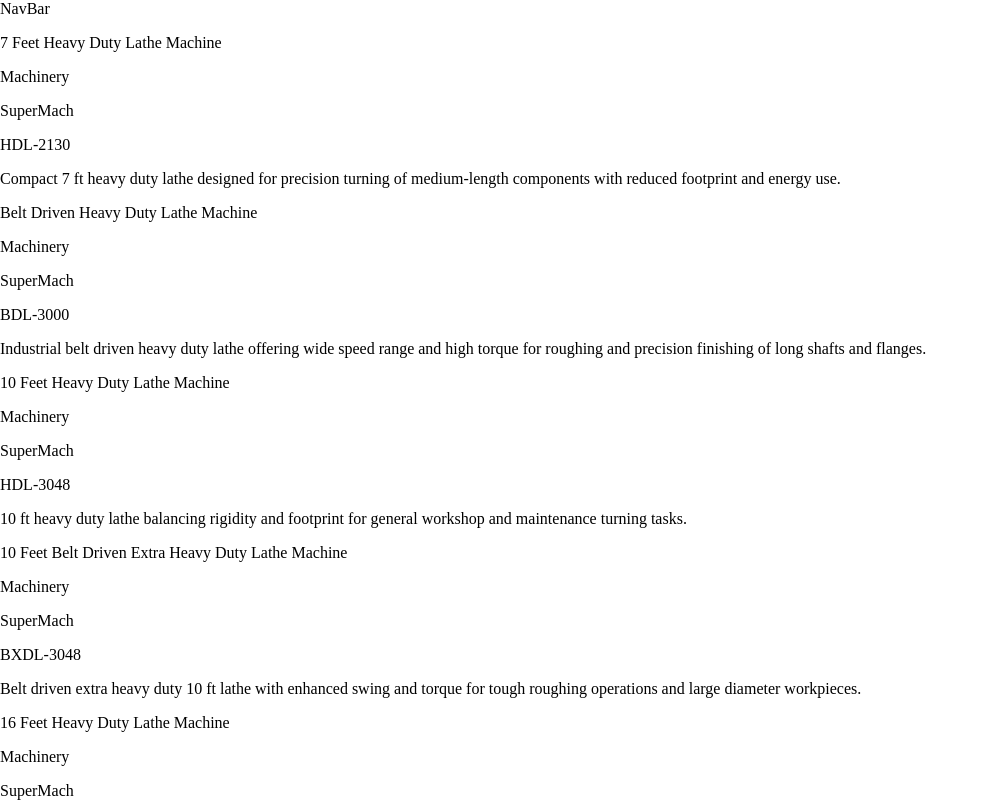
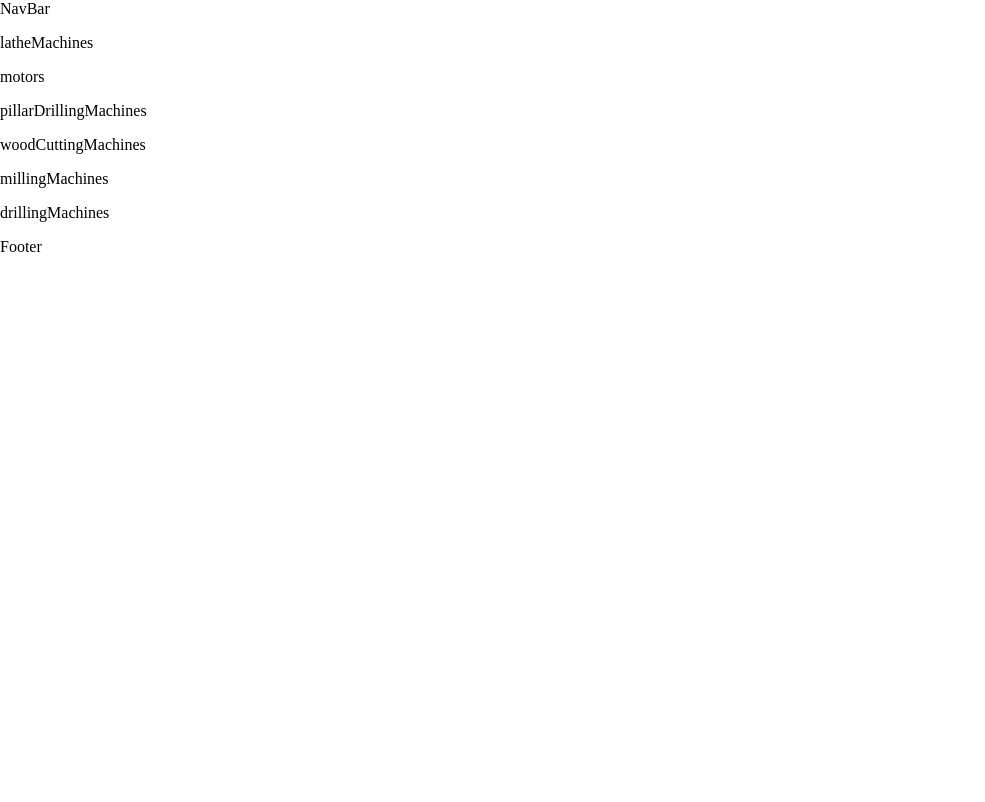
Before and after one commit to GKCZ/MMT, a React (Vite) app: page / in a window 1280 px wide. Shown: the top 802 px of the page, without its empty margins (0-985 px from the left). Built offline with nearby package versions, Linux system fonts and the light colour scheme.

Commit message:
Handling mutliple products combining into single json and rendering them

```diff
--- a/src/components/Home.tsx
+++ b/src/components/Home.tsx
@@ -1,33 +1,30 @@
 import { useEffect, useState } from "react"
-import type { ProductIndex } from "../Constants/ProductConstants"
+import { getProductPath, ProductType, type ProductIndex} from "../Constants/ProductConstants"
 
 const Home = () => {
 
-  const [latheMachines, setLatheMachines] = useState<ProductIndex[]>([]);
+  const [products, setProducts] = useState<[typeof ProductType[number], ProductIndex[]][]>([]);
 
   useEffect(() => {
-    const fetchLatheMachineData = async() => {
-      const response = await fetch("/Files/latheMachines.json");
-      const data = await response.json();
-      setLatheMachines(data);
+    const loadData = async() => {
+      const products = await Promise.all(
+        ProductType.map(async(type): Promise<[typeof type, ProductIndex[]]> => {
+          const response = await fetch(getProductPath(type));
+          const data: ProductIndex[] = await response.json();
+          return [type, data];
+        })
+      )
+      setProducts(products as [typeof ProductType[number], ProductIndex[]][]);
     }
-    fetchLatheMachineData();
+    loadData();
   },[])
 
   return (
-    <>
-      <div id="latheDiv">
-      {latheMachines.map(lathe => (
-        <div key={lathe.id}>
-          <p>{lathe.name}</p>
-          <p>{lathe.category}</p>
-          <p>{lathe.brand}</p>
-          <p>{lathe.model}</p>
-          <p>{lathe.description}</p>
-        </div>
-      ))}
-      </div>
-    </>
+    <div>
+    {products.map((product: [typeof ProductType[number], ProductIndex[]]) => (
+      <p>{product[0]}</p>
+    ))}
+    </div>
   )
 }
 
```
